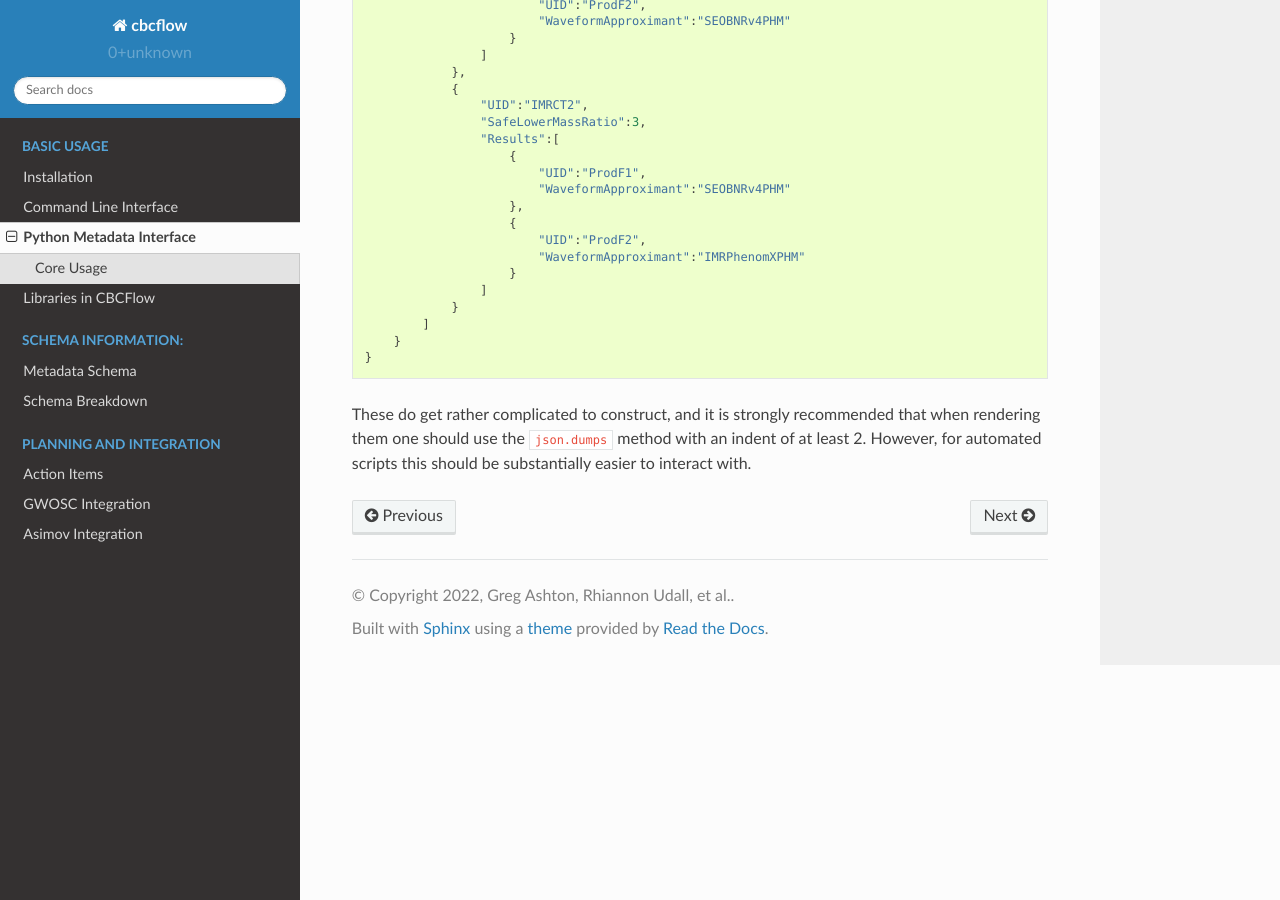
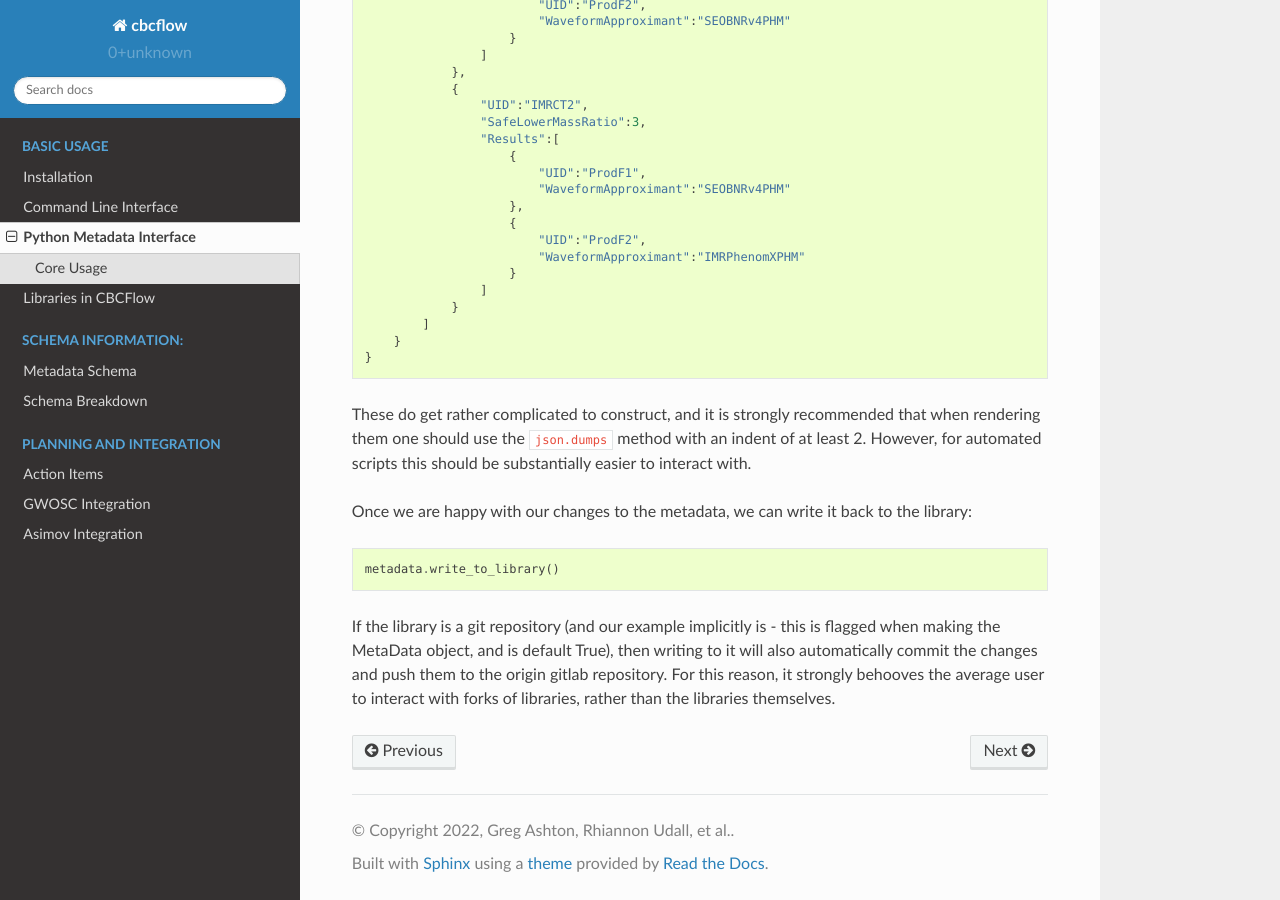
Before and after one commit to Rhiannon-Udall/cbcflow, a Sphinx documentation site: the page built from docs/usage-for-scripting.rst, in a window 1280 px wide and 900 px high, scrolled down 1641 px. Built offline with Sphinx 7.4.7 and the Read the Docs theme 2.0.0, drawn with Linux system fonts in a browser that asks for light colours.

Commit message:
Added description of writing to library to usage docs

```diff
--- a/docs/usage-for-scripting.rst
+++ b/docs/usage-for-scripting.rst
@@ -107,3 +107,13 @@ For example, the last yaml update method would be rendered as:
 
 These do get rather complicated to construct, and it is strongly recommended that when rendering them one should use the ``json.dumps`` method with an indent of at least 2.
 However, for automated scripts this should be substantially easier to interact with.
+
+Once we are happy with our changes to the metadata, we can write it back to the library:
+
+.. code-block::
+
+    metadata.write_to_library()
+
+If the library is a git repository (and our example implicitly is - this is flagged when making the MetaData object, and is default True),
+then writing to it will also automatically commit the changes and push them to the origin gitlab repository.
+For this reason, it strongly behooves the average user to interact with forks of libraries, rather than the libraries themselves.
```
